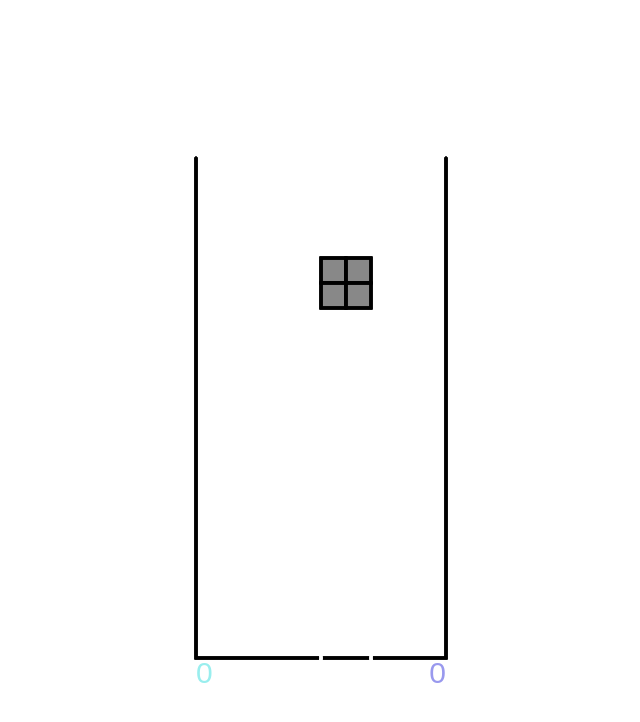
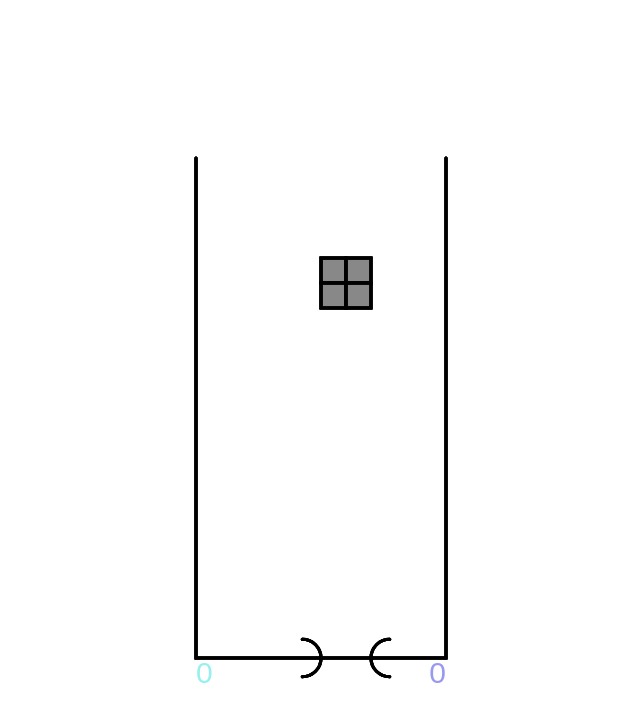
Before and after one commit to daranger123/goodtet, a plain HTML site: page index.html in a window 1280 px wide. Shown: the whole page, without its empty margins (327-967 px from the left). Drawn offline with Linux system fonts and the light colour scheme.

Commit message:
Update index.html

```diff
--- a/index.html
+++ b/index.html
@@ -494,7 +494,7 @@ var drawTet = function(tetX, tetY, tetType, tetRot) {
 	var leftHairCoords = bCoords(leftX - 1, leftTopLevel);
 	var leftHairCoords2 = bCoords(leftX - 1, leftTopLevel - 1);
 
-	ctx.strokeStyle = "#ffffff";
+	ctx.strokeStyle = "#000000";
 
 	ctx.beginPath();
 	/* v-hairs
```
